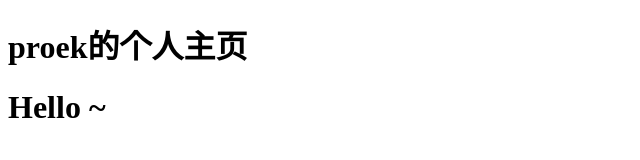
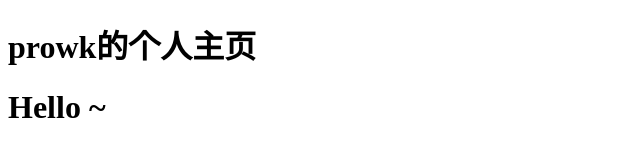
Before and after one commit to prowk/prowk.github.io, a plain HTML site: page index.html in a window 1280 px wide. Shown: the whole page, without its empty margins (0-640 px from the left). Drawn offline with Linux system fonts and the light colour scheme.

Commit message:
Update index.html

```diff
--- a/index.html
+++ b/index.html
@@ -5,7 +5,7 @@
     <title>yaorongke</title>
 </head>
 <body>
-    <h1>proek的个人主页</h1>
+    <h1>prowk的个人主页</h1>
     <h1>Hello ~</h1>
 </body>
 </html>
```
